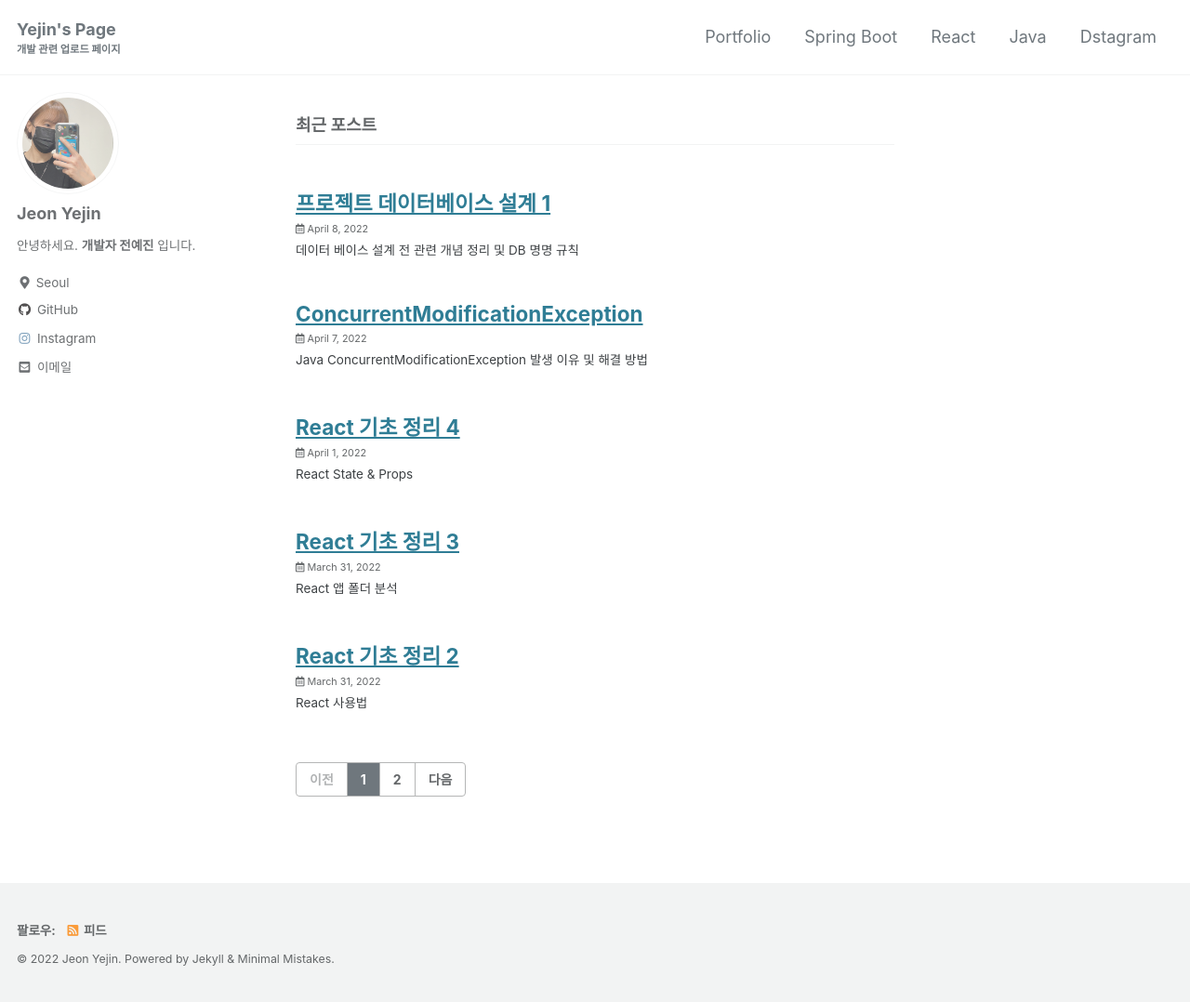
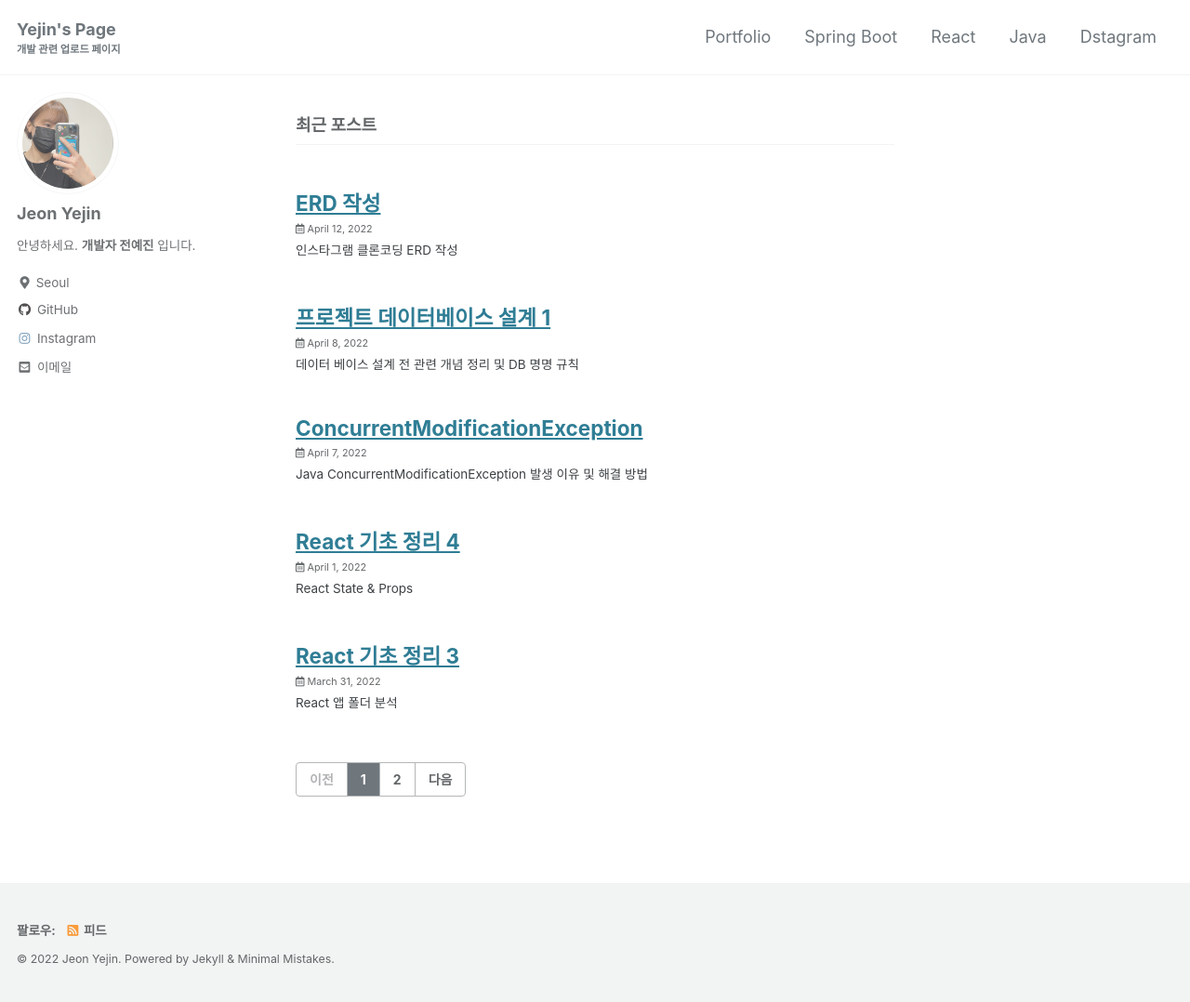
Before and after one commit to yejin-jeon-developer/git-page, a Jekyll site: the page built from index.html, in a window 1280 px wide and 1078 px high. Shown: the whole window at 93% size. Built offline with Jekyll 4.4.1, drawn with Linux system fonts in a browser that asks for light colours; cached includes are drawn as plain includes; the list of posts is cut into pages by our own code.

Commit message:
dstagram post 2 작성

```diff
--- /dev/null
+++ b/_posts/dstagram/2022-04-12-erd-2.md
@@ -0,0 +1,8 @@
+---
+title:  "ERD 작성"
+excerpt: "인스타그램 클론코딩 ERD 작성"
+categories:
+  - dstagram
+---
+#### 인스타그램 클론코딩 (Dstagram) ERD
+[![alt](/assets/images/Dstagram.png)](/assets/images/Dstagram.png)
```
Also changed, not shown: _posts/dstagram/2022-04-08-erd-1.md (+4 -4 lines), assets/images/Dstagram.png (added).
